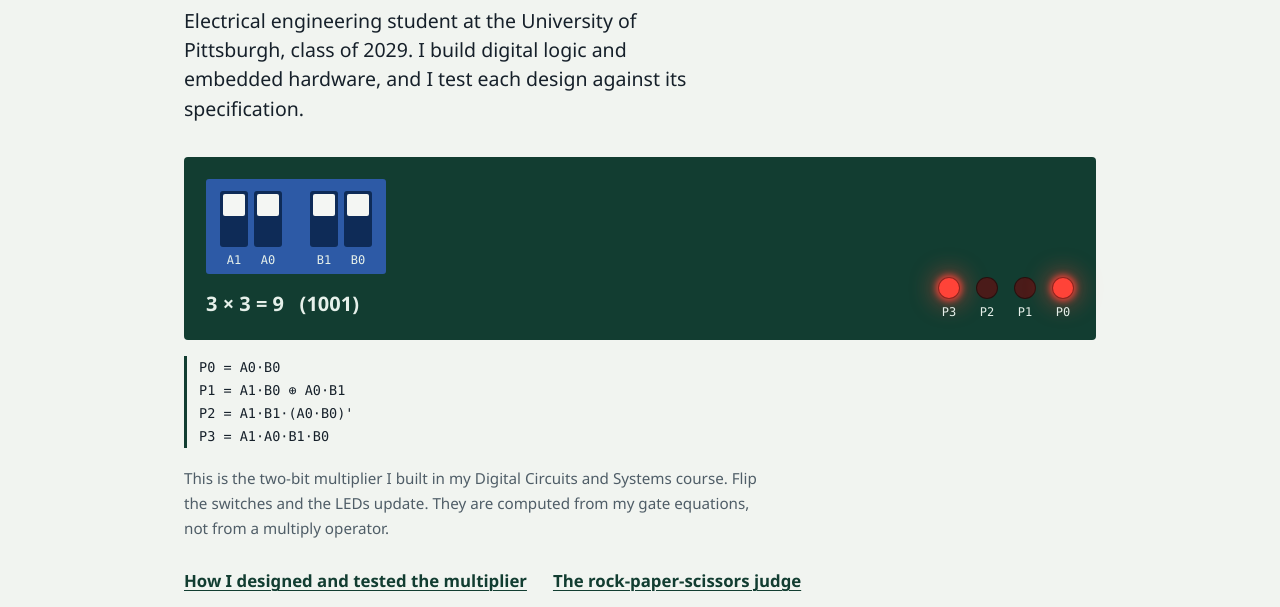
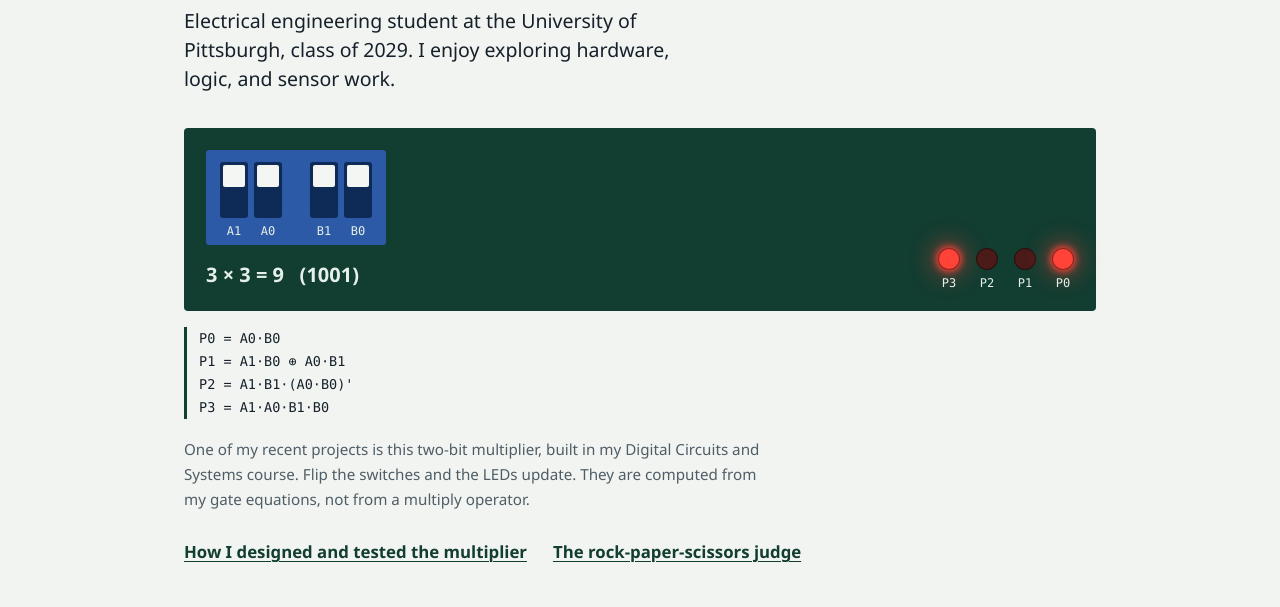
Before and after one commit to GSolano06/portfolio, a plain HTML site: page index.html in a window 1280 px wide. Shown: the part 166-773 px from the top of the page. Drawn offline with Linux system fonts and the light colour scheme.

Commit message:
Add files via upload

```diff
--- a/index.html
+++ b/index.html
@@ -3,8 +3,8 @@
 <head>
 <meta charset="utf-8">
 <meta name="viewport" content="width=device-width, initial-scale=1">
-<title>Gabriel Solano | Electrical engineering portfolio</title>
-<meta name="description" content="Digital logic and embedded hardware projects by Gabriel Solano, electrical engineering student at the University of Pittsburgh.">
+<title>Gabriel Solano | Portfolio</title>
+<meta name="description" content="Projects by Gabriel Solano, electrical engineering student at the University of Pittsburgh.">
 <link rel="stylesheet" href="style.css">
 </head>
 <body>
@@ -15,9 +15,9 @@
 </div></header>
 <main id="main"><div class="wrap">
 <h1>Gabriel Solano</h1>
-<p class="lede">Electrical engineering student at the University of Pittsburgh, class of 2029. I build digital logic and embedded hardware, and I test each design against its specification.</p>
+<p class="lede">Electrical engineering student at the University of Pittsburgh, class of 2029. I enjoy exploring hardware, logic, and sensor work.</p>
 <div class="demo"><iframe src="multiplier-demo.html" title="Interactive two-bit multiplier" style="height:330px" scrolling="no" loading="lazy"></iframe></div>
-<p class="demo-note">This is the two-bit multiplier I built in my Digital Circuits and Systems course. Flip the switches and the LEDs update. They are computed from my gate equations, not from a multiply operator.</p>
+<p class="demo-note">One of my recent projects is this two-bit multiplier, built in my Digital Circuits and Systems course. Flip the switches and the LEDs update. They are computed from my gate equations, not from a multiply operator.</p>
 <ul class="links">
 <li><a href="multiplier.html">How I designed and tested the multiplier</a></li>
 <li><a href="rps-judge.html">The rock-paper-scissors judge</a></li>
```
Also changed, not shown: about.html (+2 -2 lines).
